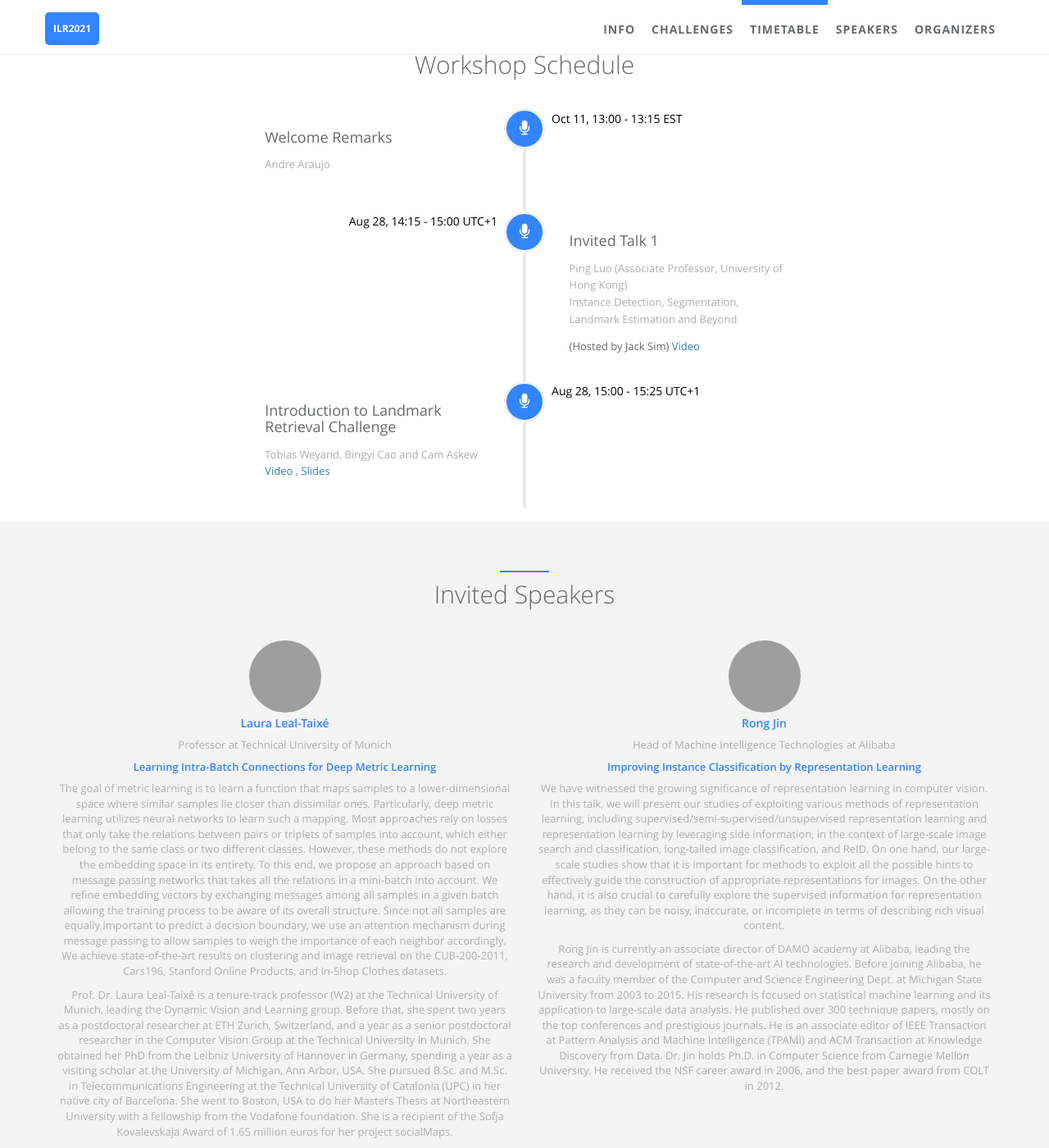
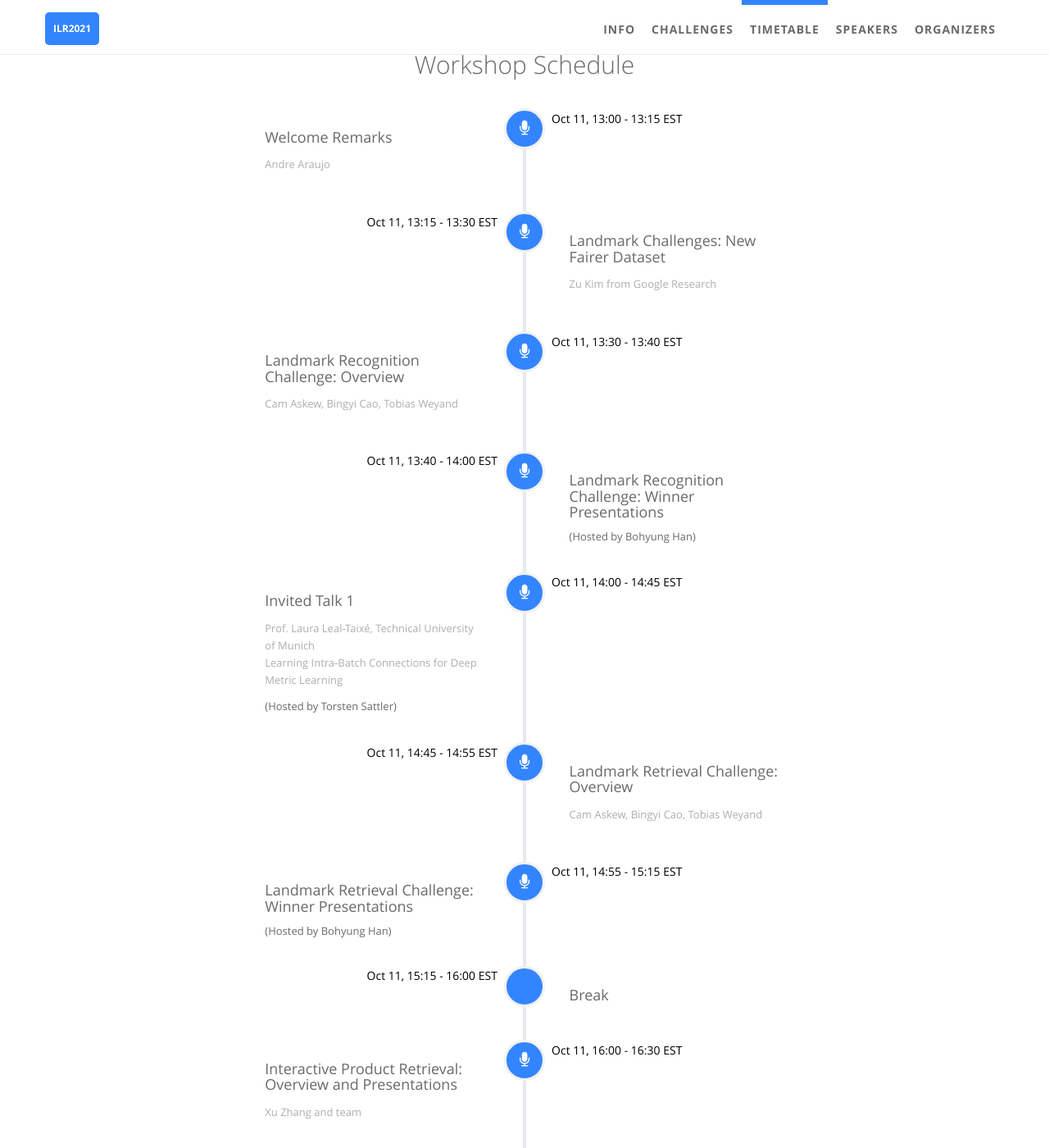
Before and after one commit to ilr-workshop/ICCVW2021, a Jekyll site: the page built from index.html, in a window 1280 px wide and 1400 px high, scrolled down 1578 px. Shown: the whole window at 82% size. Built offline with Jekyll 4.4.1, drawn with Linux system fonts in a browser that asks for light colours; some of the changed text lies outside the part shown; grey boxes are pictures that could not be loaded.

Commit message:
Update timetable.yml

```diff
--- a/_data/index/timetable.yml
+++ b/_data/index/timetable.yml
@@ -12,23 +12,122 @@
   icon: fa-microphone
 
 - name:
-    detail: Invited Talk 1
+    detail: "Landmark Challenges: New Fairer Dataset"
   desc:
-    detail: Ping Luo (Associate Professor, University of Hong Kong)
-    title: Instance Detection, Segmentation, Landmark Estimation and Beyond
-    video: https://www.youtube.com/watch?v=VhuuUiqjxgM
-    host: Jack Sim
+    detail: Zu Kim from Google Research
+    video:
+    slides:
+    host:
   date:
-    detail: Aug 28, 14:15 - 15:00 UTC+1
+    detail: Oct 11, 13:15 - 13:30 EST
   icon: fa-microphone
 
 - name:
-    detail: Introduction to Landmark Retrieval Challenge
+    detail: "Landmark Recognition Challenge: Overview"
   desc:
-    detail: Tobias Weyand, Bingyi Cao and Cam Askew
-    video: https://www.youtube.com/watch?v=Xvg7sBw-aqA
-    slides: https://drive.google.com/file/d/1c_i5aeH8uOiuu1rmKmov3YmWlbmRPa78/view?usp=sharing
+    detail: Cam Askew, Bingyi Cao, Tobias Weyand
+    video:
+    slides:
     host:
   date:
-    detail: Aug 28, 15:00 - 15:25 UTC+1
+    detail: Oct 11, 13:30 - 13:40 EST
   icon: fa-microphone
+
+- name:
+    detail: "Landmark Recognition Challenge: Winner Presentations"
+  desc:
+    detail:
+    video:
+    slides:
+    host: Bohyung Han
+  date:
+    detail: Oct 11, 13:40 - 14:00 EST
+  icon: fa-microphone
+
+
+- name:
+    detail: Invited Talk 1
+  desc:
+    detail: Prof. Laura Leal-Taixé, Technical University of Munich
+    title: Learning Intra-Batch Connections for Deep Metric Learning
+    video:
+    host: Torsten Sattler
+  date:
+    detail: Oct 11, 14:00 - 14:45 EST
+  icon: fa-microphone
+
+- name:
+    detail: "Landmark Retrieval Challenge: Overview"
+  desc:
+    detail: Cam Askew, Bingyi Cao, Tobias Weyand
+    video:
+    slides:
+    host:
+  date:
+    detail: Oct 11, 14:45 - 14:55 EST
+  icon: fa-microphone
+
+- name:
+    detail: "Landmark Retrieval Challenge: Winner Presentations"
+  desc:
+    detail:
+    video:
+    slides:
+    host: Bohyung Han
+  date:
+    detail: Oct 11, 14:55 - 15:15 EST
+  icon: fa-microphone
+
+- name:
+    detail: Break
+  desc:
+    detail:
+    video:
+    host:
+  date:
+    detail: Oct 11, 15:15 - 16:00 EST
+  icon:
+
+- name:
+    detail: "Interactive Product Retrieval: Overview and Presentations"
+  desc:
+    detail: Xu Zhang and team
+    video:
+    slides:
+    host:
+  date:
+    detail: Oct 11, 16:00 - 16:30 EST
+  icon: fa-microphone
+
+- name:
+    detail: "Artwork Recognition: Overview and Presentations"
+  desc:
+    detail: Nikolaos Ypsilantis
+    video:
+    slides:
+    host:
+  date:
+    detail: Oct 11, 16:30 - 17:00 EST
+  icon: fa-microphone
+
+- name:
+    detail: Invited Talk 2
+  desc:
+    detail: Dr. Rong Jin, Alibaba
+    title: Improving Instance Classification by Representation Learning
+    video:
+    host: Jack Sim
+  date:
+    detail: Oct 11, 17:00 - 17:45 EST
+  icon: fa-microphone
+
+- name:
+    detail: Closing Remarks
+  desc:
+    detail: Andre Araujo
+    video:
+    slides:
+    host:
+  date:
+    detail: Oct 11, 17:45 - 18:00 EST
+  icon: fa-microphone
```
